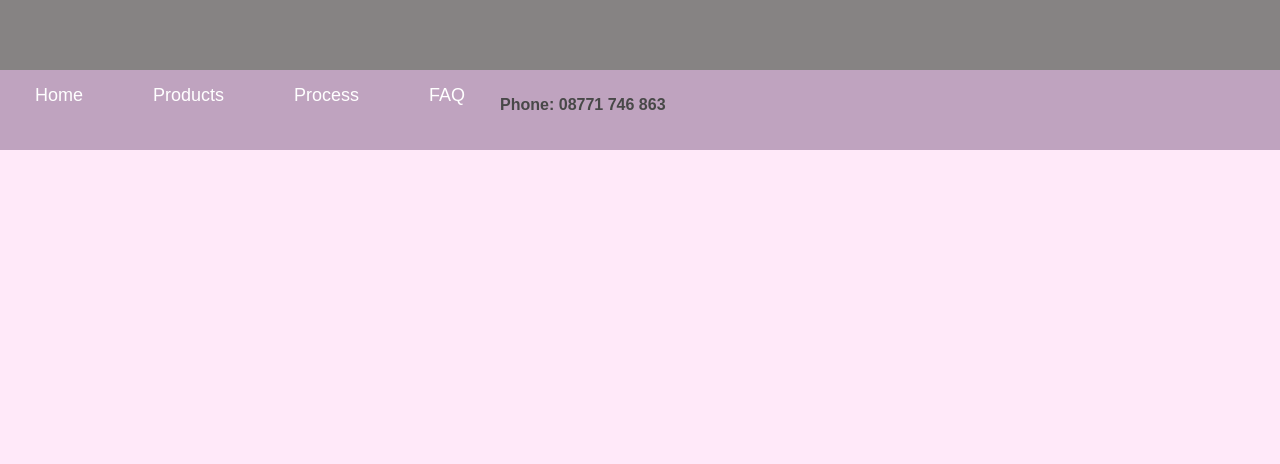
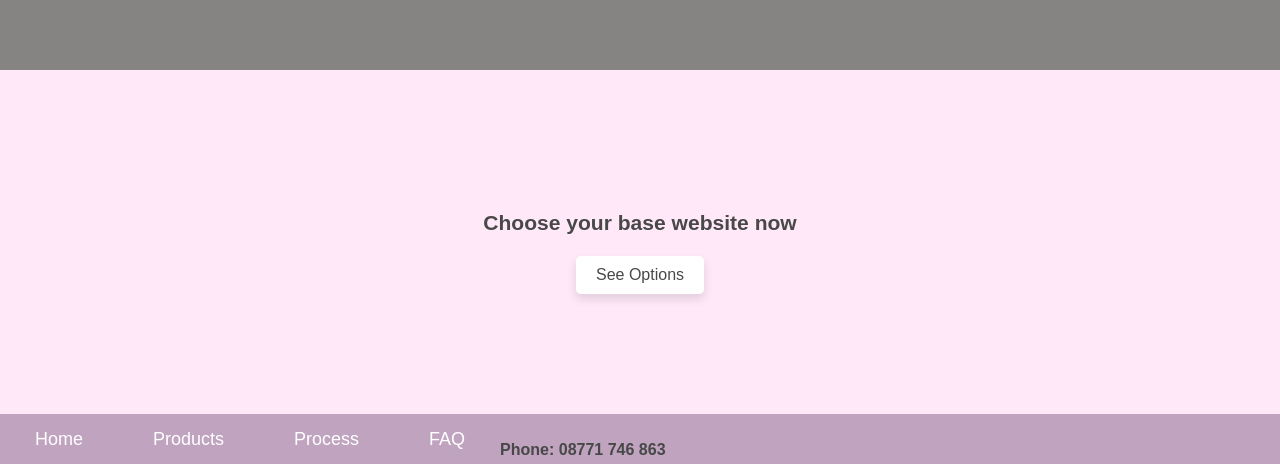
Before and after one commit to ffraniel/portfolio2019, a Next.js app: page /products in a window 1280 px wide. Shown: the part 3115-3579 px from the top of the page. Before the commit the page ends 3265 px from the top, so only its background shows below. Built offline with nearby package versions, Linux system fonts and the light colour scheme.

Commit message:
added cta to /products

```diff
--- a/pages/products.js
+++ b/pages/products.js
@@ -3,6 +3,7 @@ import Table from '../components/Table';
 import ProductsHeadline from '../components/ProductsHeadline';
 import Ecommerce from '../components/Ecommerce';
 import Wordpress from '../components/Wordpress';
+import CTA from '../components/CTA';
 
 function Products() {
   return (
@@ -11,6 +12,7 @@ function Products() {
       <Table />
       <Ecommerce />
       <Wordpress />
+      <CTA />
       <style jsx>{``}</style>
     </Layout>
   );
```
